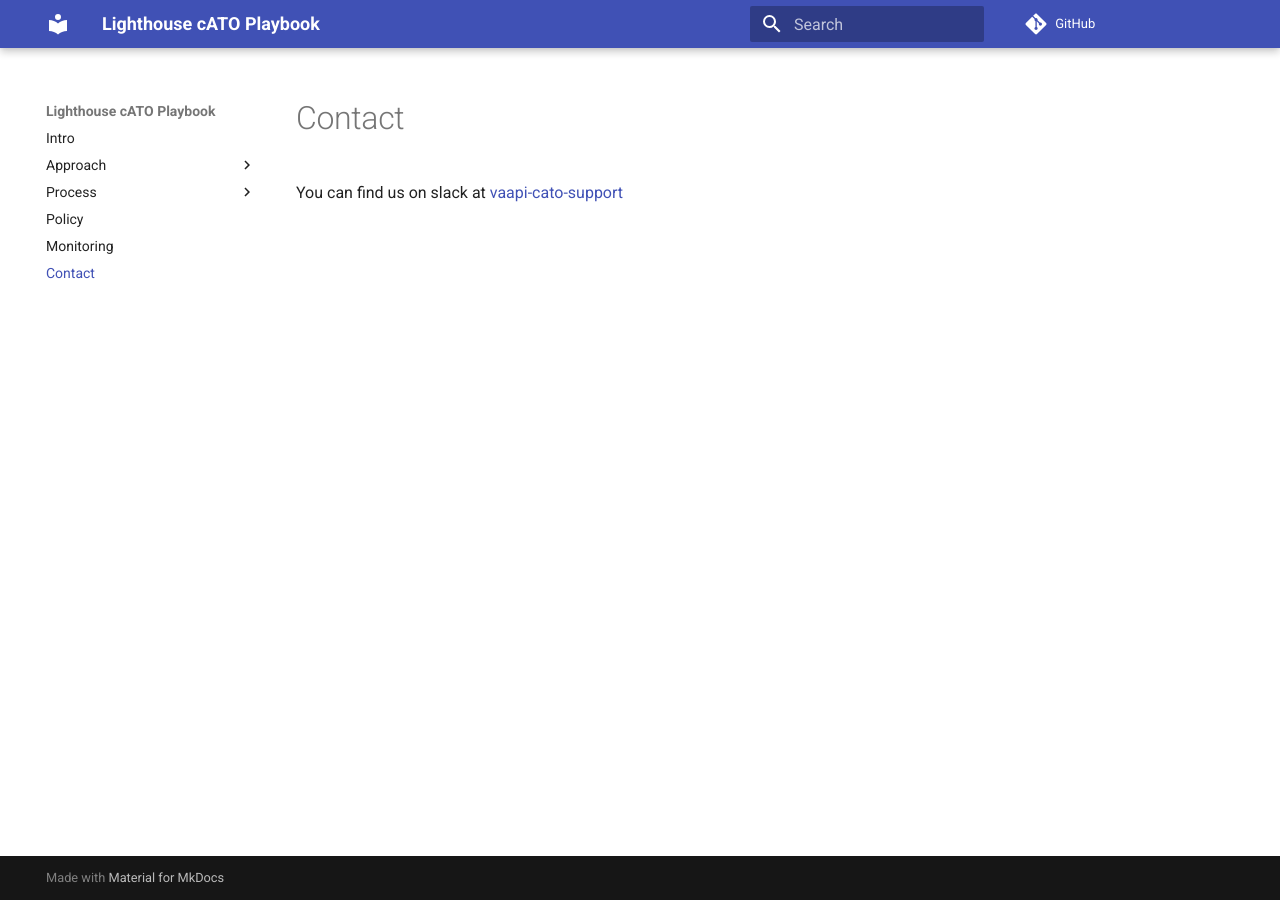
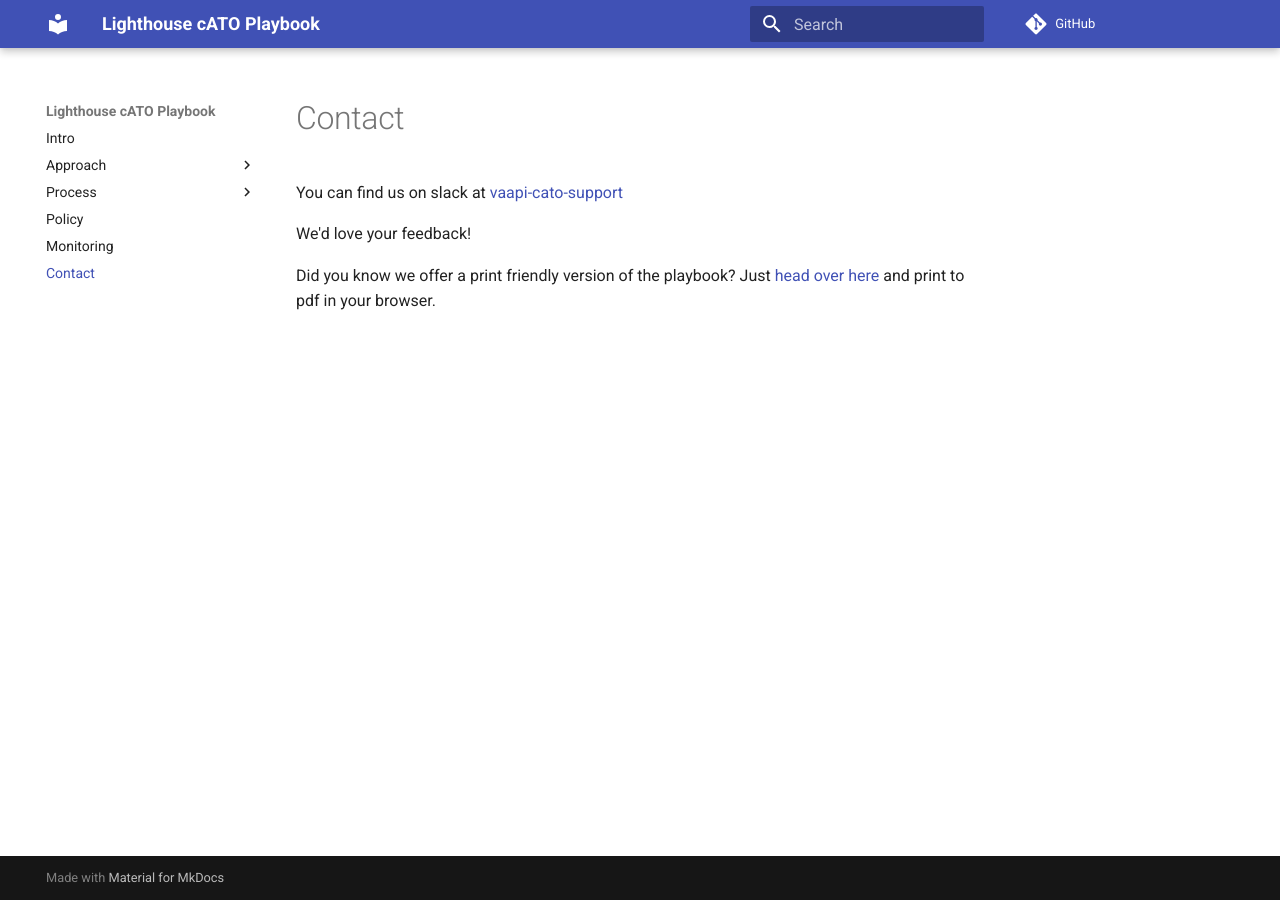
Before and after one commit to rise8-us/cato-playbook, an MkDocs documentation site: the page built from docs/contact.md, in a window 1280 px wide. Built offline with MkDocs 1.6.1 and Material for MkDocs 9.7.7, drawn with Linux system fonts in a browser that asks for light colours; comment, search, counter and statistics services are not loaded.

Commit message:
Print friendly instructions

```diff
--- a/docs/contact.md
+++ b/docs/contact.md
@@ -1,3 +1,8 @@
 # Contact
 
 You can find us on slack at [vaapi-cato-support](https://lighthouseva.slack.com/archives/C03G2J6G7AR)
+
+We'd love your feedback!
+
+Did you know we offer a print friendly version of the playbook? Just [head over here](../print_page) and print to pdf
+in your browser.
```
